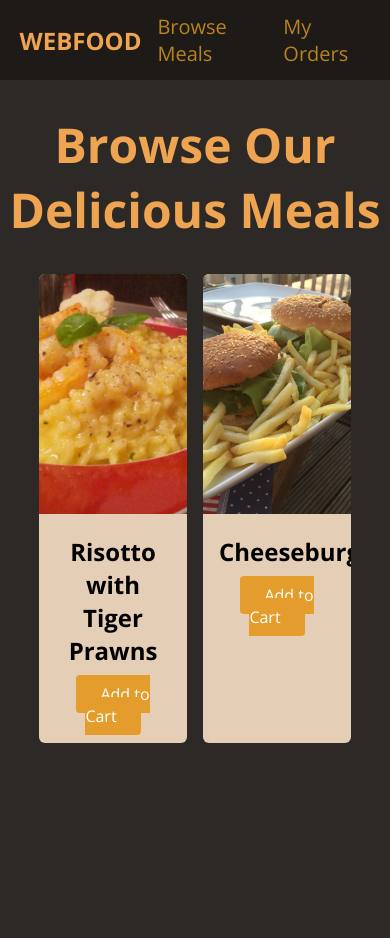
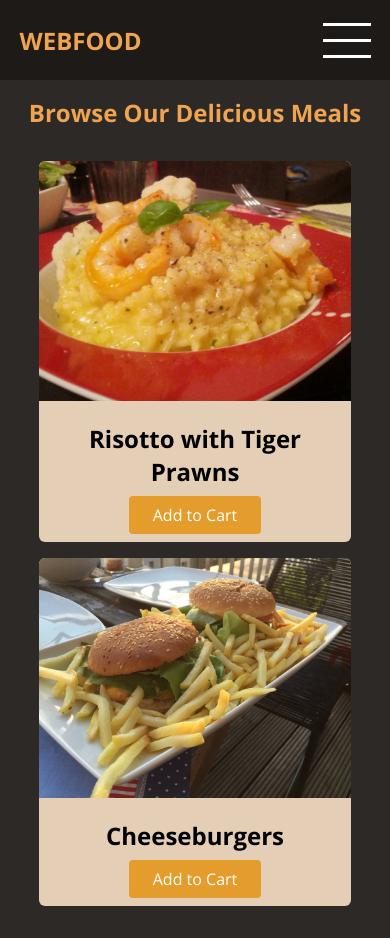
Before and after one commit to raudzius/WebFood_100-Days, a plain HTML site: page index.html in a window 390 px wide. Before the commit the page ends 844 px from the top, so only its background shows below. Drawn offline with nearby package versions, Linux system fonts and the light colour scheme.

Commit message:
add: make index main and header responsive

```diff
--- a/style.css
+++ b/style.css
@@ -150,3 +150,21 @@ main a.btn {
 main a.btn:hover {
   background-color: rgb(221, 134, 34);
 }
+
+@media (max-width: 48rem) {
+  header#main-header nav {
+    display: none;
+  }
+
+  header a.menu-btn {
+    display: flex;
+  }
+
+  main h1 {
+    font-size: 1.5rem;
+  }
+
+  main section#latest-products ul {
+    grid-template-columns: 1fr;
+  }
+}
```
